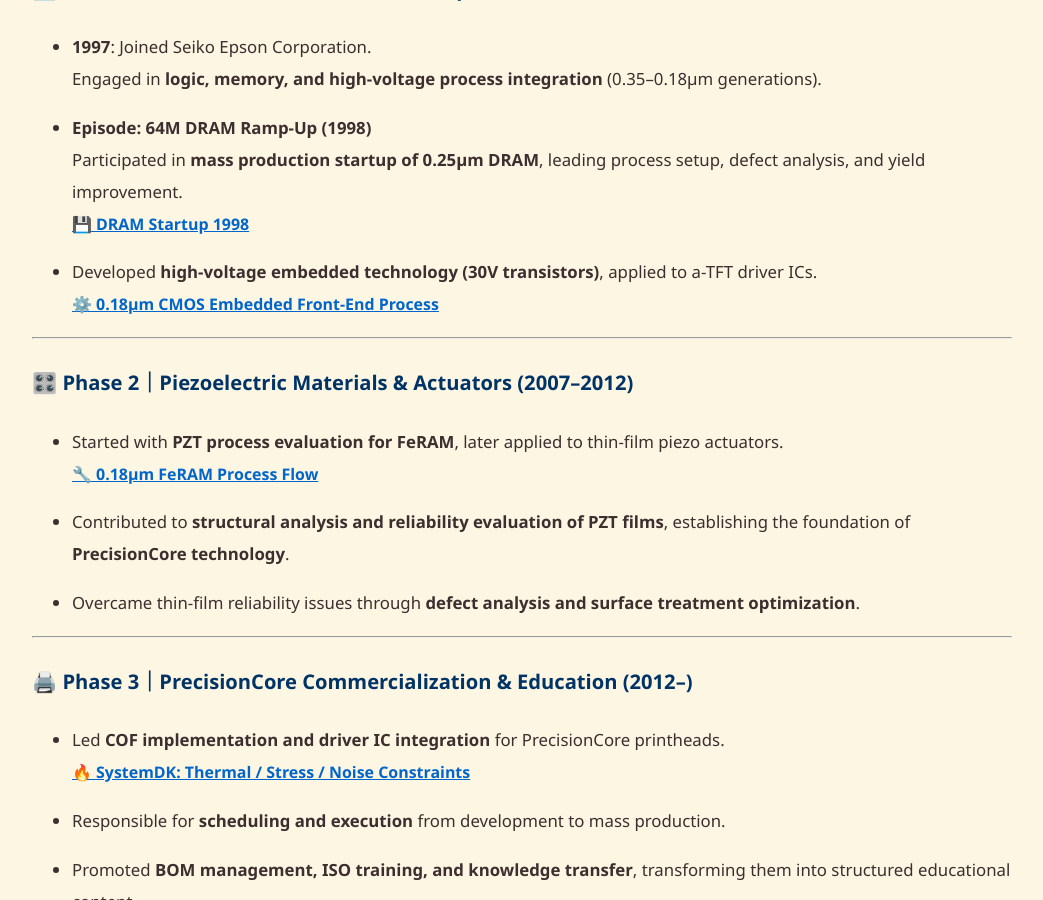
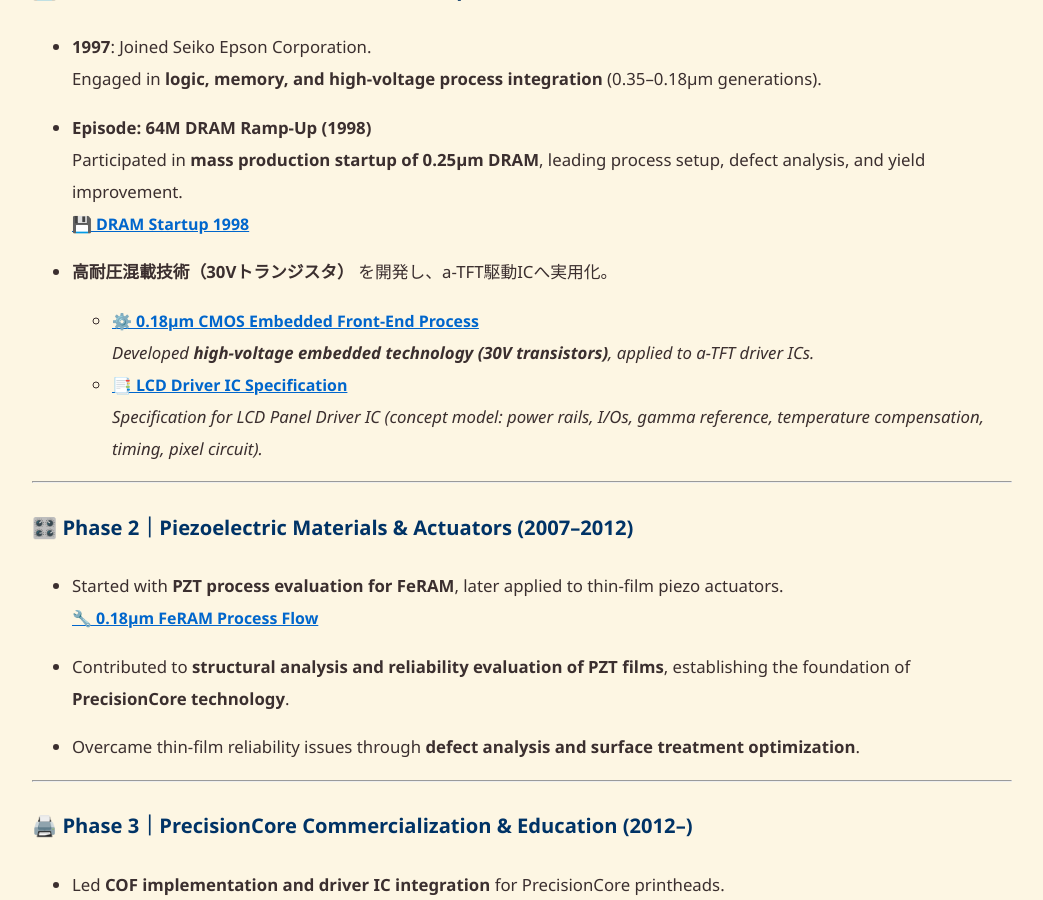
Before and after one commit to Samizo-AITL/Samizo-AITL.github.io, a Jekyll site: the page built from about/career-summary/en/index.md, in a window 1280 px wide and 900 px high, scrolled down 881 px. Shown: the whole window, without its empty margins (118-1161 px from the left). Built offline with Jekyll 4.4.1, drawn with Linux system fonts in a browser that asks for light colours.

Commit message:
Update index.md

```diff
--- a/about/career-summary/en/index.md
+++ b/about/career-summary/en/index.md
@@ -39,8 +39,11 @@
   Participated in **mass production startup of 0.25μm DRAM**, leading process setup, defect analysis, and yield improvement.
   [💾 DRAM Startup 1998](https://samizo-aitl.github.io/Edusemi-Plus/archive/in1998/DRAM_Startup_64M_1998/)
 
-- Developed **high-voltage embedded technology (30V transistors)**, applied to a-TFT driver ICs.
-  [⚙️ 0.18μm CMOS Embedded Front-End Process](https://samizo-aitl.github.io/Edusemi-v4x/chapter3_process_evolution/docs/0.18um_1.8V_3.3V_5V)
+- **高耐圧混載技術（30Vトランジスタ）** を開発し、a-TFT駆動ICへ実用化。
+    - [⚙️ 0.18μm CMOS Embedded Front-End Process](https://samizo-aitl.github.io/Edusemi-v4x/chapter3_process_evolution/docs/0.18um_1.8V_3.3V_5V)
+    *Developed **high-voltage embedded technology (30V transistors)**, applied to a-TFT driver ICs.*
+  - [📑 LCD Driver IC Specification](https://samizo-aitl.github.io/Edusemi-v4x/d_chapter2_high_voltage_devices/lcd_driver)
+    *Specification for LCD Panel Driver IC (concept model: power rails, I/Os, gamma reference, temperature compensation, timing, pixel circuit).*
 
 ---
 
```
